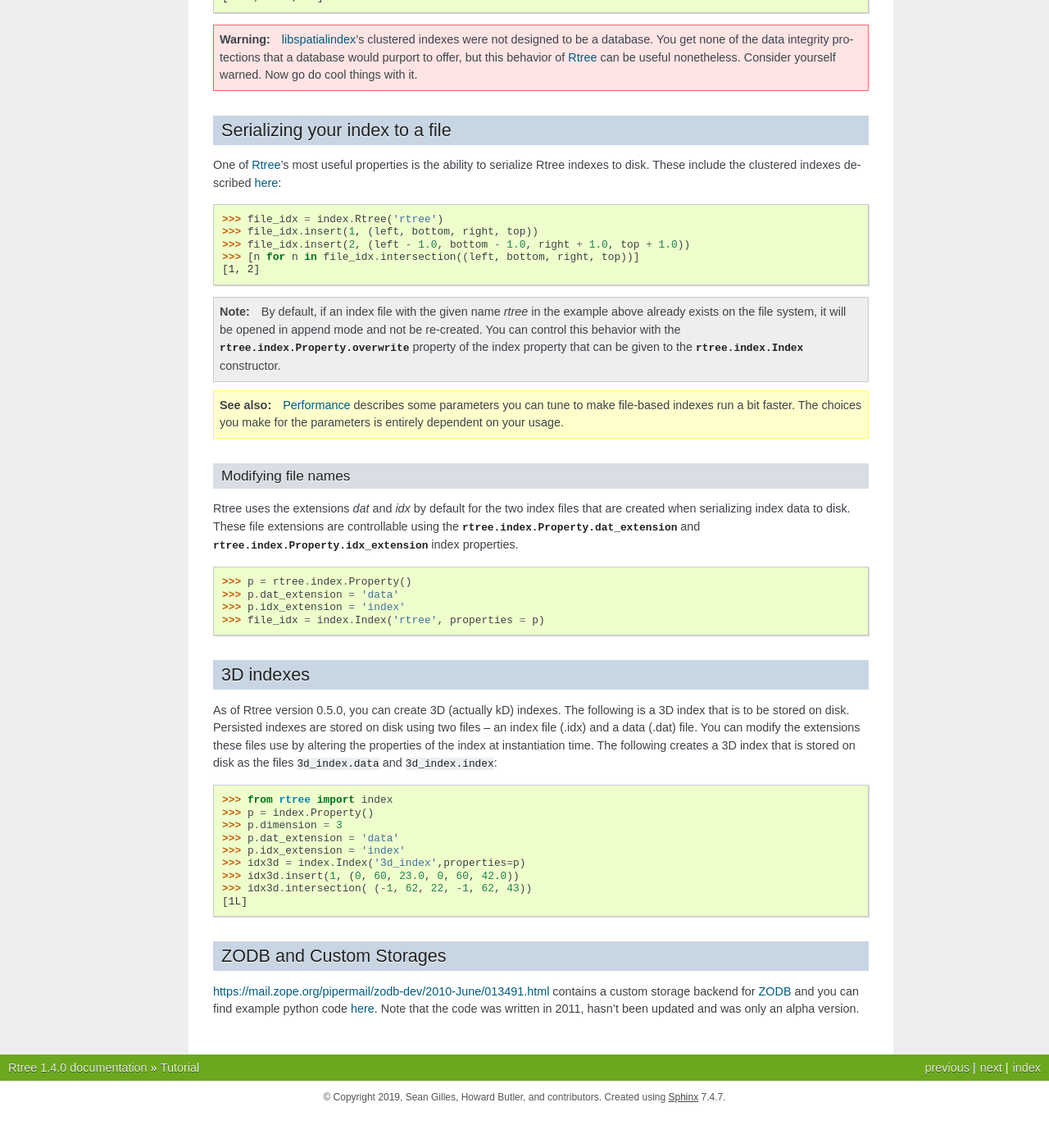
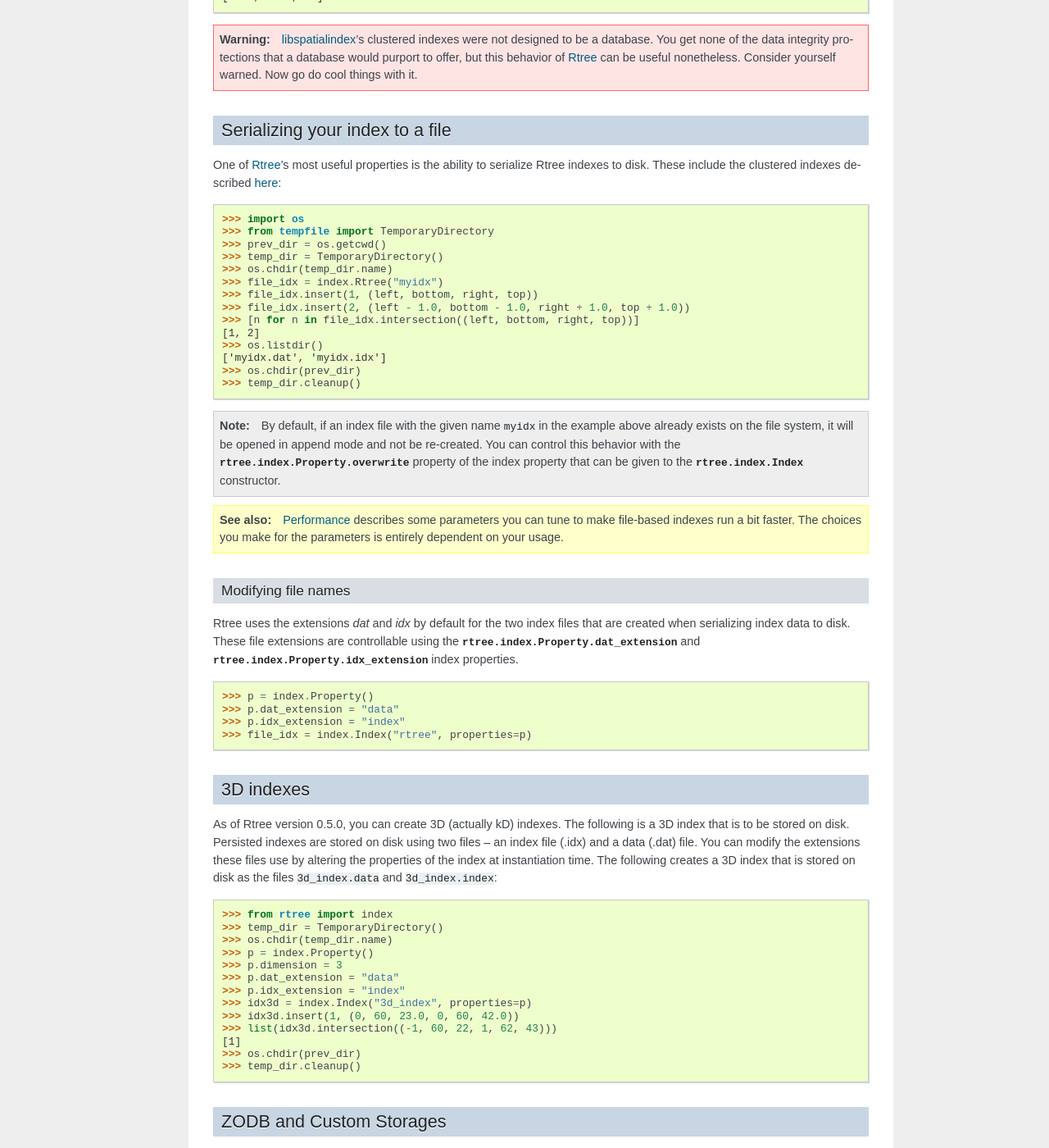
Before and after one commit to Toblerity/rtree, a Sphinx documentation site: the page built from docs/source/tutorial.rst, in a window 1280 px wide and 1400 px high, scrolled down 2094 px. Shown: the whole window at 82% size. Built offline with Sphinx 7.4.7, drawn with Linux system fonts in a browser that asks for light colours; before the commit the page ends 3452 px from its top, so only the background shows below that; some of the changed text lies outside the part shown.

Commit message:
Minor refactor of code blocks in docs (#362)

```diff
--- a/docs/source/tutorial.rst
+++ b/docs/source/tutorial.rst
@@ -18,7 +18,9 @@
 ~~~~~~~~~~~~~~~~~~~~~~~~~~~~~~~~~~~~~~~~~~~~~~~~~~~~~~~~~~~~~~~~~~~~~~~~~~~~~~
 
 After :ref:`installing <installation>` :ref:`Rtree <home>`, you should be able to
-open up a Python prompt and issue the following::
+open up a Python prompt and issue the following:
+
+.. code-block:: pycon
 
   >>> from rtree import index
 
@@ -31,7 +33,9 @@
 ~~~~~~~~~~~~~~~~~~~~~~~~~~~~~~~~~~~~~~~~~~~~~~~~~~~~~~~~~~~~~~~~~~~~~~~~~~~~~~
 
 After importing the index module, construct an index with the default
-construction::
+construction:
+
+.. code-block:: pycon
 
   >>> idx = index.Index()
 
@@ -45,7 +49,9 @@
 ~~~~~~~~~~~~~~~~~~~~~~~~~~~~~~~~~~~~~~~~~~~~~~~~~~~~~~~~~~~~~~~~~~~~~~~~~~~~~~
 
 After instantiating the index, create a bounding box that we can
-insert into the index::
+insert into the index:
+
+.. code-block:: pycon
 
   >>> left, bottom, right, top = (0.0, 0.0, 1.0, 1.0)
 
@@ -61,7 +67,9 @@
 Insert records into the index
 ~~~~~~~~~~~~~~~~~~~~~~~~~~~~~~~~~~~~~~~~~~~~~~~~~~~~~~~~~~~~~~~~~~~~~~~~~~~~~~
 
-Insert an entry into the index::
+Insert an entry into the index:
+
+.. code-block:: pycon
 
   >>> idx.insert(0, (left, bottom, right, top))
 
@@ -90,13 +98,17 @@
 Intersection
 ++++++++++++++++++++++++++++++++++++++++++++++++++++++++++++++++++++++++++++++
 
-Given a query window, return ids that are contained within the window::
+Given a query window, return ids that are contained within the window:
+
+.. code-block:: pycon
 
   >>> list(idx.intersection((1.0, 1.0, 2.0, 2.0)))
   [0]
 
 Given a query window that is beyond the bounds of data we have in the
-index::
+index:
+
+.. code-block:: pycon
 
   >>> list(idx.intersection((1.0000001, 1.0000001, 2.0, 2.0)))
   []
@@ -105,7 +117,9 @@
 ++++++++++++++++++++++++++++++++++++++++++++++++++++++++++++++++++++++++++++++
 
 The following finds the 1 nearest item to the given bounds. If multiple items
-are of equal distance to the bounds, both are returned::
+are of equal distance to the bounds, both are returned:
+
+.. code-block:: pycon
 
   >>> idx.insert(1, (left, bottom, right, top))
   >>> list(idx.nearest((1.0000001, 1.0000001, 2.0, 2.0), 1))
@@ -119,12 +133,16 @@
 
 Rtree also supports inserting any object you can pickle into the index (called
 a clustered index in `libspatialindex`_ parlance). The following inserts the
-picklable object ``42`` into the index with the given id::
+picklable object ``42`` into the index with the given id ``2``:
 
-  >>> idx.insert(id=id, coordinates=(left, bottom, right, top), obj=42)
+.. code-block:: pycon
+
+  >>> idx.insert(id=2, coordinates=(left, bottom, right, top), obj=42)
 
 You can then return a list of objects by giving the ``objects=True`` flag
-to intersection::
+to intersection:
+
+.. code-block:: pycon
 
   >>> [n.object for n in idx.intersection((left, bottom, right, top), objects=True)]
   [None, None, 42]
@@ -140,17 +158,28 @@
 
 One of :ref:`Rtree <home>`'s most useful properties is the ability to
 serialize Rtree indexes to disk. These include the clustered indexes
-described :ref:`here <clustered>`::
+described :ref:`here <clustered>`:
 
-  >>> file_idx = index.Rtree('rtree')
+.. code-block:: pycon
+
+  >>> import os
+  >>> from tempfile import TemporaryDirectory
+  >>> prev_dir = os.getcwd()
+  >>> temp_dir = TemporaryDirectory()
+  >>> os.chdir(temp_dir.name)
+  >>> file_idx = index.Rtree("myidx")
   >>> file_idx.insert(1, (left, bottom, right, top))
   >>> file_idx.insert(2, (left - 1.0, bottom - 1.0, right + 1.0, top + 1.0))
   >>> [n for n in file_idx.intersection((left, bottom, right, top))]
   [1, 2]
+  >>> os.listdir()
+  ['myidx.dat', 'myidx.idx']
+  >>> os.chdir(prev_dir)
+  >>> temp_dir.cleanup()
 
 .. note::
 
-    By default, if an index file with the given name `rtree` in the example
+    By default, if an index file with the given name ``myidx`` in the example
     above already exists on the file system, it will be opened in append mode
     and not be re-created. You can control this behavior with the
     :py:attr:`rtree.index.Property.overwrite` property of the index property
@@ -170,12 +199,12 @@
 are controllable using the :py:attr:`rtree.index.Property.dat_extension` and
 :py:attr:`rtree.index.Property.idx_extension` index properties.
 
-::
+.. code-block:: pycon
 
-    >>> p = rtree.index.Property()
-    >>> p.dat_extension = 'data'
-    >>> p.idx_extension = 'index'
-    >>> file_idx = index.Index('rtree', properties = p)
+  >>> p = index.Property()
+  >>> p.dat_extension = "data"
+  >>> p.idx_extension = "index"
+  >>> file_idx = index.Index("rtree", properties=p)  # doctest: +SKIP
 
 3D indexes
 ..............................................................................
@@ -185,17 +214,23 @@
 stored on disk using two files -- an index file (.idx) and a data (.dat) file.
 You can modify the extensions these files use by altering the properties of
 the index at instantiation time. The following creates a 3D index that is
-stored on disk as the files ``3d_index.data`` and ``3d_index.index``::
+stored on disk as the files ``3d_index.data`` and ``3d_index.index``:
+
+.. code-block:: pycon
 
   >>> from rtree import index
+  >>> temp_dir = TemporaryDirectory()
+  >>> os.chdir(temp_dir.name)
   >>> p = index.Property()
   >>> p.dimension = 3
-  >>> p.dat_extension = 'data'
-  >>> p.idx_extension = 'index'
-  >>> idx3d = index.Index('3d_index',properties=p)
+  >>> p.dat_extension = "data"
+  >>> p.idx_extension = "index"
+  >>> idx3d = index.Index("3d_index", properties=p)
   >>> idx3d.insert(1, (0, 60, 23.0, 0, 60, 42.0))
-  >>> idx3d.intersection( (-1, 62, 22, -1, 62, 43))
-  [1L]
+  >>> list(idx3d.intersection((-1, 60, 22, 1, 62, 43)))
+  [1]
+  >>> os.chdir(prev_dir)
+  >>> temp_dir.cleanup()
 
 ZODB and Custom Storages
 ..............................................................................
```
Also changed, not shown: docs/source/install.rst (+16 -6 lines), docs/source/performance.rst (+17 -10 lines), 1 other file.
